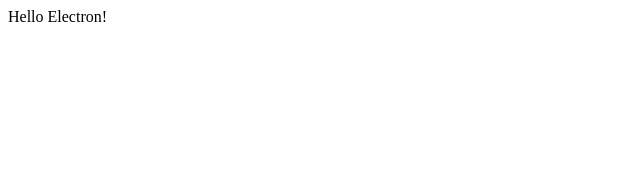
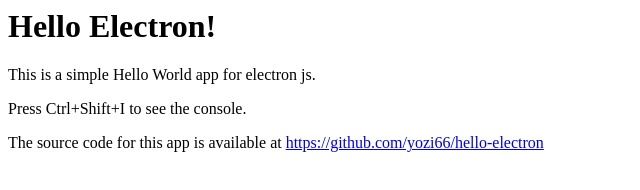
Before and after one commit to yozi66/hello-electron, an Electron app: page index.html in a window 800 px wide. Shown: the whole page, without its empty margins (0-640 px from the left). Drawn offline with Linux system fonts and the light colour scheme.

Commit message:
add console log to index.html

```diff
--- a/index.html
+++ b/index.html
@@ -3,9 +3,15 @@
     <title>Hello</title>
     <script>
         // use Ctrl+Shift+I to open dev tools for the index.html console - F12 does not work for me
+        console.log("Hello Console!");
         // does not work in html -> moved to main.js: console.log(__dirname);
         // does not work in html -> moved to main.js: console.log(process.env);
     </script>
 </head>
-<body>Hello Electron!</body>
+<body>
+    <h1>Hello Electron!</h1>
+    <p>This is a simple Hello World app for electron js.</p>
+    <p>Press Ctrl+Shift+I to see the console.</p>
+    <p>The source code for this app is available at <a href="https://github.com/yozi66/hello-electron">https://github.com/yozi66/hello-electron</a></p>
+</body>
 </html>
```
